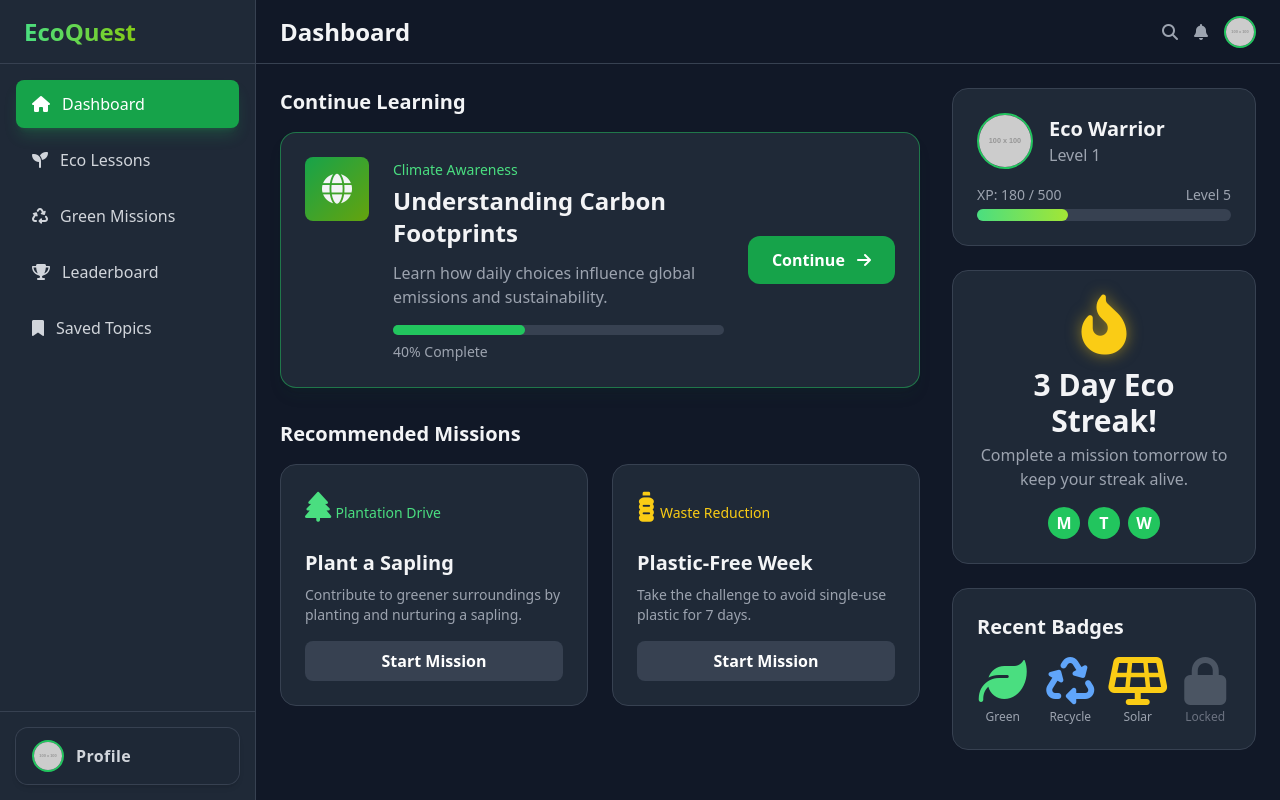
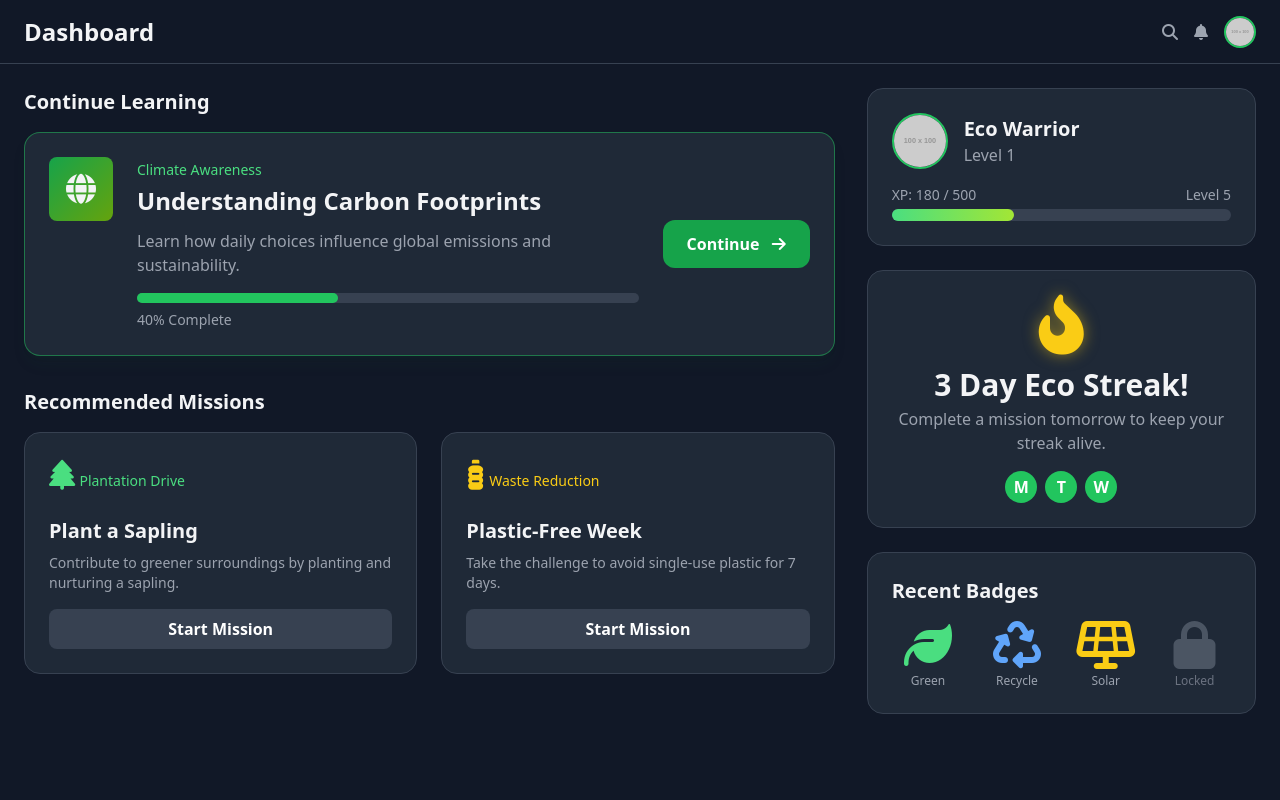
Before and after one commit to Aryan736/FrontEnd-Project, a plain HTML site: page index.html in a window 1280 px wide. Drawn offline with nearby package versions, Linux system fonts and the light colour scheme; placeholder pictures from the web are drawn by us.

Commit message:
cleaned up dashboard code

```diff
--- a/index.html
+++ b/index.html
@@ -18,42 +18,7 @@
   <div class="flex min-h-screen">
 
     <!-- SIDEBAR -->
-    <div class="w-20 md:w-64 bg-gray-800 border-r border-gray-700 flex-col hidden sm:flex">
-      <div class="h-16 flex items-center justify-center md:justify-start md:px-6 border-b border-gray-700">
-        <h1 class="text-2xl font-extrabold bg-gradient-to-r from-green-400 to-lime-500 bg-clip-text text-transparent hidden md:block">EcoQuest</h1>
-        <i class="fa-solid fa-leaf text-green-400 text-2xl md:hidden"></i>
-      </div>
-      <nav class="flex-1 p-4 space-y-2">
-        <a href="index.html" class="flex items-center gap-3 px-4 py-3 rounded-lg bg-green-600 text-white font-medium shadow-lg shadow-green-500/20">
-          <i class="fa-solid fa-house"></i>
-          <span class="hidden md:block">Dashboard</span>
-        </a>
-        <a href="ecolessons.html" class="flex items-center gap-3 px-4 py-3 rounded-lg text-gray-300 hover:bg-green-600/40 hover:text-white transition-all duration-200">
-          <i class="fa-solid fa-seedling"></i>
-          <span class="hidden md:block">Eco Lessons</span>
-        </a>
-        <a href="missions.html" class="flex items-center gap-3 px-4 py-3 rounded-lg text-gray-300 hover:bg-green-600/40 hover:text-white transition-all duration-200">
-          <i class="fa-solid fa-recycle"></i>
-          <span class="hidden md:block">Green Missions</span>
-        </a>
-        <a href="leaderboard.html" class="flex items-center gap-3 px-4 py-3 rounded-lg text-gray-300 hover:bg-green-600/40 hover:text-white transition-all duration-200">
-          <i class="fa-solid fa-trophy"></i>
-          <span class="hidden md:block">Leaderboard</span>
-        </a>
-        <a href="saved.html" class="flex items-center gap-3 px-4 py-3 rounded-lg text-gray-300 hover:bg-green-600/40 hover:text-white transition-all duration-200">
-          <i class="fa-solid fa-bookmark"></i>
-          <span class="hidden md:block">Saved Topics</span>
-        </a>
-      </nav>
 
-      <div class="p-4 border-t border-gray-700">
-        <a href="profilePage.html" class="flex items-center gap-3 px-4 py-3 rounded-xl text-gray-300 bg-gray-800/50 hover:bg-green-600/50 hover:text-white transition-all duration-300 ease-in-out shadow-md ring-1 ring-gray-700 hover:ring-green-400">
-          <!-- sidebar avatar -->
-          <img id="profile_avatar_sidebar" src="https://via.placeholder.com/40" class="w-8 h-8 rounded-full border-2 border-green-500 hidden md:block" />
-          <span class="hidden md:block font-semibold tracking-wide">Profile</span>
-        </a>
-      </div>
-    </div>
 
     <main class="flex-1">
 
```
